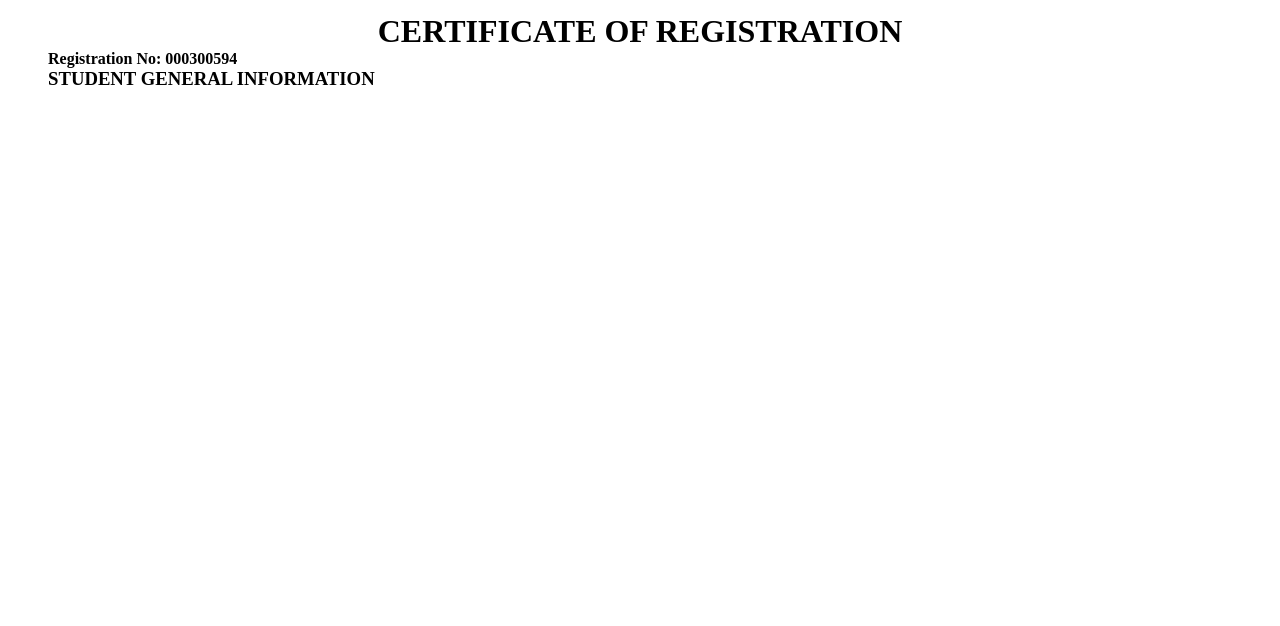
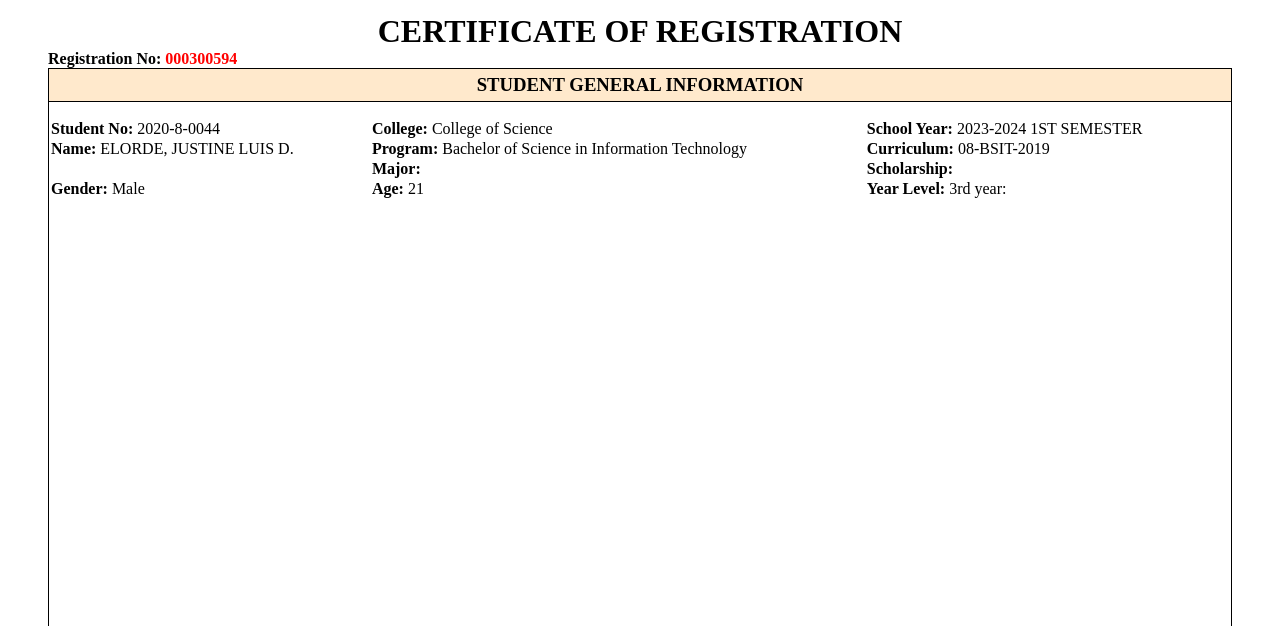
Before and after one commit to elordegithub/elordecor, a plain HTML site: page Index.html in a window 1280 px wide. Shown: the part 174-800 px from the top of the page. Drawn offline with Linux system fonts and the light colour scheme.

Commit message:
Student general info

```diff
--- a/Index.html
+++ b/Index.html
@@ -32,9 +32,34 @@
               <h3>STUDENT GENERAL INFORMATION</h3>
             </div>
         </section>
-    </main>
+
+        <div>
+            <table class="stud-general-information">
+                <tr>
+                    <td><strong>Student No:</strong> 2020-8-0044</td>
+                    <td><strong>College:</strong> College of Science</td>
+                    <td><strong>School Year:</strong> 2023-2024 1ST SEMESTER</td>
+                </tr>
+                <tr>
+                    <td><strong>Name:</strong> ELORDE, JUSTINE LUIS D.</td>
+                    <td><strong>Program:</strong> Bachelor of Science in Information Technology</td>
+                    <td><strong>Curriculum:</strong> 08-BSIT-2019</td>
+                </tr>
+                <tr>
+                    <td></td>
+                    <td><strong>Major:</strong></td>
+                    <td><strong>Scholarship:</strong></td>
+                </tr>
+                <tr>
+                    <td><strong>Gender:</strong> Male</td>
+                    <td><strong>Age:</strong> 21</td>
+                    <td><strong>Year Level:</strong> 3rd year:</td>
+                </tr>
+            </table>
+        </div>
 
 
 
+    </main>
 </body>
 </html>
--- a/style.css
+++ b/style.css
@@ -27,3 +27,27 @@ header {
 .logo-container img {
     max-width: 100px;
 }
+
+.registration-num h4 span {
+    color: red;
+}
+
+main {
+    border:1px solid black;
+    min-height: 100vh;
+}
+
+section {
+    padding-bottom: 1rem;
+}
+
+.general-info-header-1 {
+    background-color: #ffe9cc;
+    text-align: center;
+    padding: 0.3rem;
+    border-bottom: 1px solid black;
+}
+
+.stud-general-information {
+    width: 100%;
+}
```
